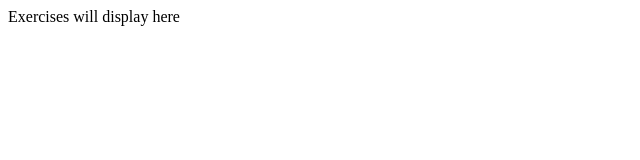
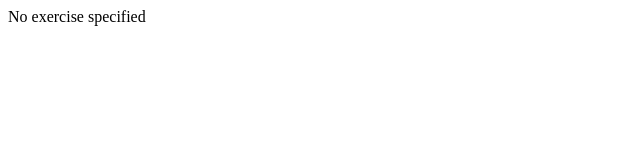
Before and after one commit to Layloe/exercise, a website: page public/exercise.html in a window 1280 px wide. Shown: the full height of the page, 0-640 px from the left. Drawn offline with Linux system fonts and the light colour scheme.

Commit message:
finished building out exercise.js

```diff
--- a/public/exercise.html
+++ b/public/exercise.html
@@ -6,7 +6,7 @@
     <title>Exercise Details</title>
 </head>
 <body>
-    <div id="details">Exercises will display here</div>
+    <div id="details">Loading...</div>
     <script src="exercise.js"></script>
 </body>
 </html>
--- a/public/exercise.js
+++ b/public/exercise.js
@@ -1,19 +1,53 @@
 
+// Call this anonymous function immediately upon page load
 (async() => {
-
+    // Get the encoded ID value from the clicked link
     const params = new URLSearchParams(window.location.search)
 
     const id = params.get('id')
 
-    const container =document.getElementById('details')
+    const container = document.getElementById('details')
 
     if(!id) {
         container.textContent = 'No exercise specified'
         return
     }
-
+    // Try to get the exercise details from the server
     try {
         const res = await fetch(`/exercises/${encodeURIComponent(id)}`)
         if (!res.ok) throw new Error(`HTTP ${res.status}`)
+        const ex = await res.json()
+
+        // Secondary muscles are delimited with | symbols, replace with comma and space
+        const secondary = ex.secondaryMuscle ? ex.secondaryMuscle.split('|').join(', ') : ""
+        // Same with exercise steps
+        const steps = ex.secondaryMuscle ? ex.secondaryMuscle.split('|') : []
+        // Construct image URLs so we don't have to host them ourself
+        const base = 'https://raw.githubusercontent.com/yuhonas/free-exercise-db/main/exercises/'
+        const img0 = ex.image0 ? `<img src="${base}${ex.image0}" alt="${ex.name} image 1" style="max-width:300px;margin-right:1rem;">` : ''
+        const img1 = ex.image1 ? `<img src="${base}${ex.image1}" alt="${ex.name} image 2" style="max-width:300px;">` : ''
+
+        // List other details
+        container.innerHTML = `
+        <h1>${ex.name}</h1>
+        <p><strong>Force:</strong></p>
+        <p><strong>Level:</strong> ${ex.level}</p>
+        <p><strong>Mechanic:</strong> ${ex.mechanic}</p>
+        <p><strong>Equipment:</strong> ${ex.equipment}</p>
+        <p><strong>Primary Muscle:</strong> ${ex.primaryMuscles}</p>
+        <p><strong>Secondary Muscles:</strong> ${secondary}</p>
+        <p><strong>Category:</strong> ${ex.category}</p>
+
+        <h2>Instructions</h2>
+        <!-- Put exercise steps in an ordered list (with numbers) -->
+        <ol>
+            ${steps.map(step => `<li>${step}</li>`).join('')}
+        </ol>
+
+        <div>${img0}${img1}</div>
+        `
+    } catch (err) {
+        console.error(err)
+        container.textContent = 'Failed to load exercise details.'
     }
 })()
--- a/server.js
+++ b/server.js
@@ -79,6 +79,8 @@ app.get('/exercises/:id', async (req, res) => {
         console.error('Error fetching exercise:', error)
         return res.status(500).json({ error: error.message })
     }
+
+    res.json(data)
 })
 
 app.listen(PORT, () => {
```
